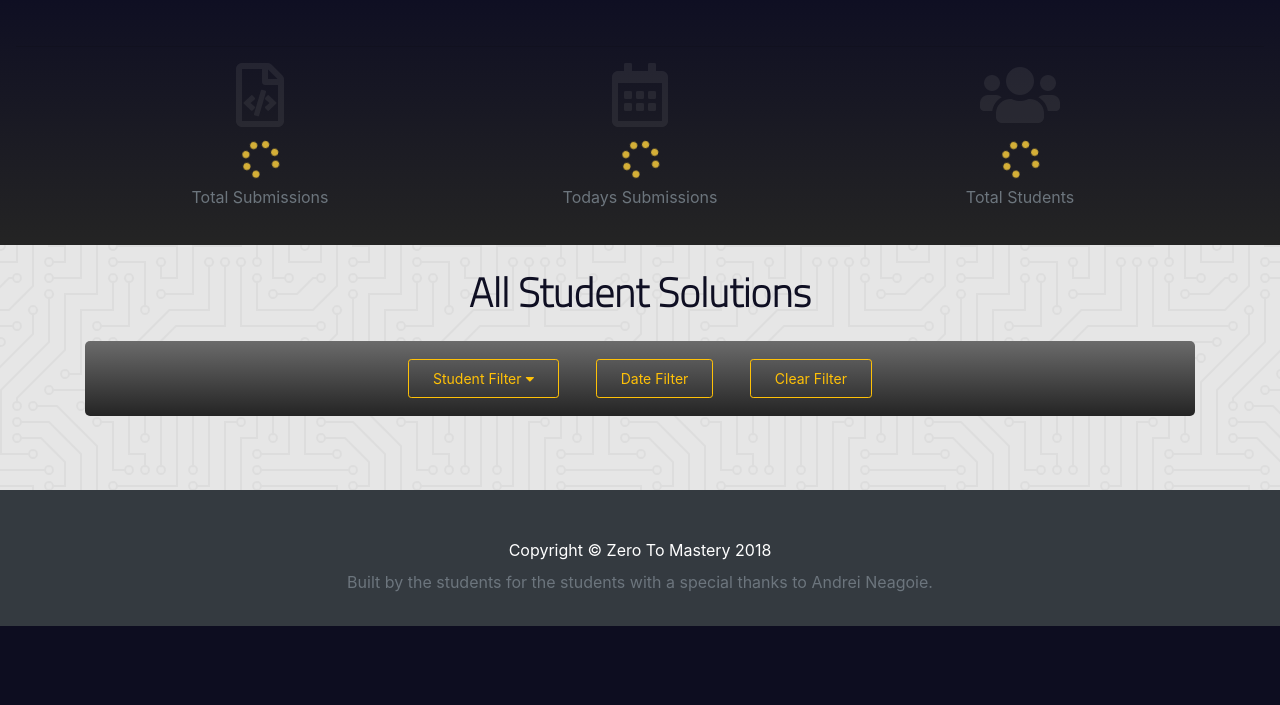
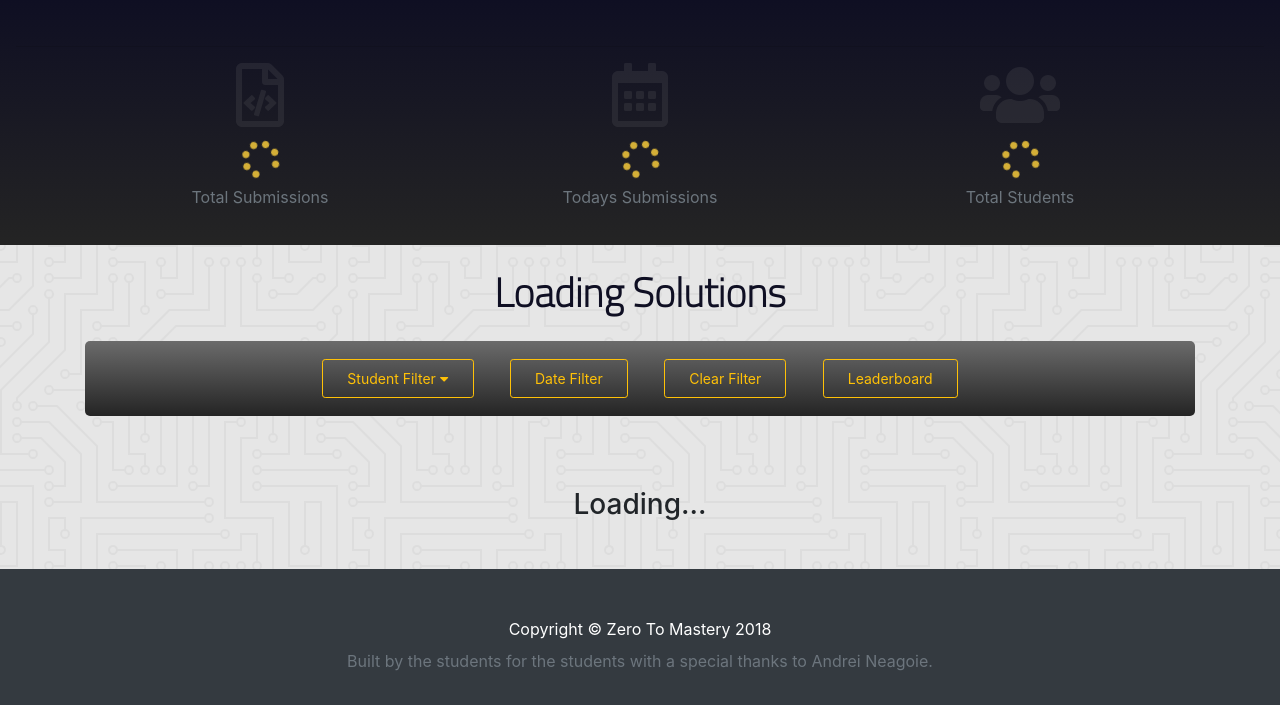
Before and after one commit to zero-to-mastery/old-zero-to-mastery-website, a PHP site: page /events/advent-of-code.html in a window 1280 px wide. Shown: the part 801-1506 px from the top of the page. Before the commit the page ends 1427 px from the top, so only its background shows below. Run offline with PHP 8.4, Linux system fonts and the light colour scheme; some libraries are stand-ins or nearby versions.

Commit message:
Basic leaderboard

```diff
--- a/assets/js/advent.js
+++ b/assets/js/advent.js
@@ -36,6 +36,7 @@ const onClick = (param) => {
         $('#exampleModal').modal('hide');
         fetchSolutions("solutions/" + param)
     }
+    if(param === "leaderboard") leaderboard()
 }
 
 // Fetch Solution
@@ -43,7 +44,7 @@ const fetchSolutions = (url) => {
     fetch("https://cors.io/?http://91.121.210.171:42550/" + url).then(response => {
         return response.json();
     }).then(data => {
-        console.log(url)
+
         document.getElementById("solutions").innerHTML = ``;
         if (data.length < 1) {
             document.getElementById("solutions").innerHTML = `<h3 class="my-5 w-100">Nothing to display</h3>`;
@@ -85,22 +86,59 @@ const displayUser = (user) => {
     });
 }
 
+const leaderboard = () => {
+    fetch("https://cors.io/?http://91.121.210.171:42550/user").then(response => {
+        return response.json();
+    }).then(data => {
+        document.getElementById("solutions").innerHTML = `<div id="leaderboardd" class="w-100 bg-dark text-white p-3 m-3 text-left"><div class="row"></div></div>`;
+        if (data.length < 1) {
+            document.getElementById("solutions").innerHTML = `<h3 class="my-5 w-100">Nothing to display</h3>`;
+        }
+        document.getElementById("adventTitle").innerHTML = `Leaderboard`;
+
+        function compare(a,b) {
+            if (a.point > b.point)
+                return -1;
+                if (a.point > b.point)
+              return 1;
+            return 0;
+          }
+
+          let points = data.sort(compare);
+          points.forEach((u, i) => {
+              let medal = "noMedal";
+              if(i === 0) medal = "goldMedal"
+              if(i === 1) medal = "silverMedal"
+              if(i === 2) medal = "bronzeMedal"
+              document.getElementById('leaderboardd').insertAdjacentHTML('beforeend',
+              `
+                <div class="m-3">
+                    <img class="leaderPlace d-inline ${medal}" src=${u.avatarUrl}>
+                    <div class="leaderName d-inline pt-2">${u.username}</div>
+                    <div class="leaderPoints d-inline pt-2 mx-3 float-right">${u.point} Points</div>
+                    <hr class="leaderHr">
+                </div>
+              `
+          )
+          });
+
+    }).catch(err => {
+        throw err;
+    });
+
+}
+
 
 const qIndex = window.location.href.indexOf("?")
 let qParam = (qIndex === -1 ? "solutions/all" : window.location.href.slice(qIndex))
 if (qParam.includes("?day=")) fetchSolutions("solutions/" + qParam)
 if (qParam.includes("?user=")) displayUser(qParam)
 if (qParam === "solutions/all") fetchSolutions(qParam)
-console.log(qParam)
 
 
 const insertCard = (sol) => {
     let dayImgUrl = "../assets/images/days/" + sol.dayNumber + ".png";
     const tooltip = "Day-" + sol.dayNumber
-    console.log("111", Object.keys(sol).length)
-    if (Object.keys(sol).length === 0) {
-        console.log("NOPE")
-    }
     document.getElementById('solutions').insertAdjacentHTML('beforeend',
         `
         <div class="my-3 col-sm-6 col-md-4 col-lg-3">
@@ -140,7 +178,6 @@ while (day > 0) {
 }
 
 playerModal = (u) => {
-    console.log(u)
     document.getElementById("userModal-points").innerHTML =
         `<i class="fa fa-spinner fa-spin" style="color: #D4AF37; font-size: 0.8em"></i>`;
     fetch("https://cors.io/?http://91.121.210.171:42550/user").then(response => {
@@ -148,10 +185,7 @@ playerModal = (u) => {
     }).then(data => {
         let obj = data.find(obj => obj.username === u);
         document.getElementById("userModal-points").innerHTML = "Points: " + obj.point;
-        // document.getElementById("userContent").innerHTML =
-        // `<h5 class="p-5">Name: ${obj.username}</h5>
-        // <h5 class="p-5">Points: ${obj.point}</h5>`;
-        console.log("User Obj", obj)
+
     }).catch(err => {
         throw err;
     });
--- a/events/advent-of-code.html
+++ b/events/advent-of-code.html
@@ -148,7 +148,7 @@
     <!-- Content -->
     <section class="adventContent">
         <div class="container">
-            <h1 id="adventTitle" class="adventTitle text-center pt-4 pb-3">All Student Solutions</h1>
+            <h1 id="adventTitle" class="adventTitle text-center pt-4 pb-3">Loading Solutions</h1>
             <div class="adventFilter text-center">
                 <!-- Student Filter -->
                 <div class="dropdown d-inline">
@@ -169,12 +169,17 @@
 
                 <!-- Filter Reset -->
                 <button class="btn btn-outline-warning btn-sm mx-3 py-2 px-4" onclick="onClick(`clear`)">
-                        Clear Filter
+                    Clear Filter
+                </button>
+
+                <!-- Filter Reset -->
+                <button class="btn btn-outline-warning btn-sm mx-3 py-2 px-4" onclick="onClick(`leaderboard`)">
+                    Leaderboard
                 </button>
 
             </div>
             <div id="solutions" class="row mt-4 text-center">
-
+                <h3 class="my-5 w-100">Loading...</h3>
             </div>
         </div>
     </section>
```
Also changed, not shown: assets/css/style.css (+29 -0 lines).
